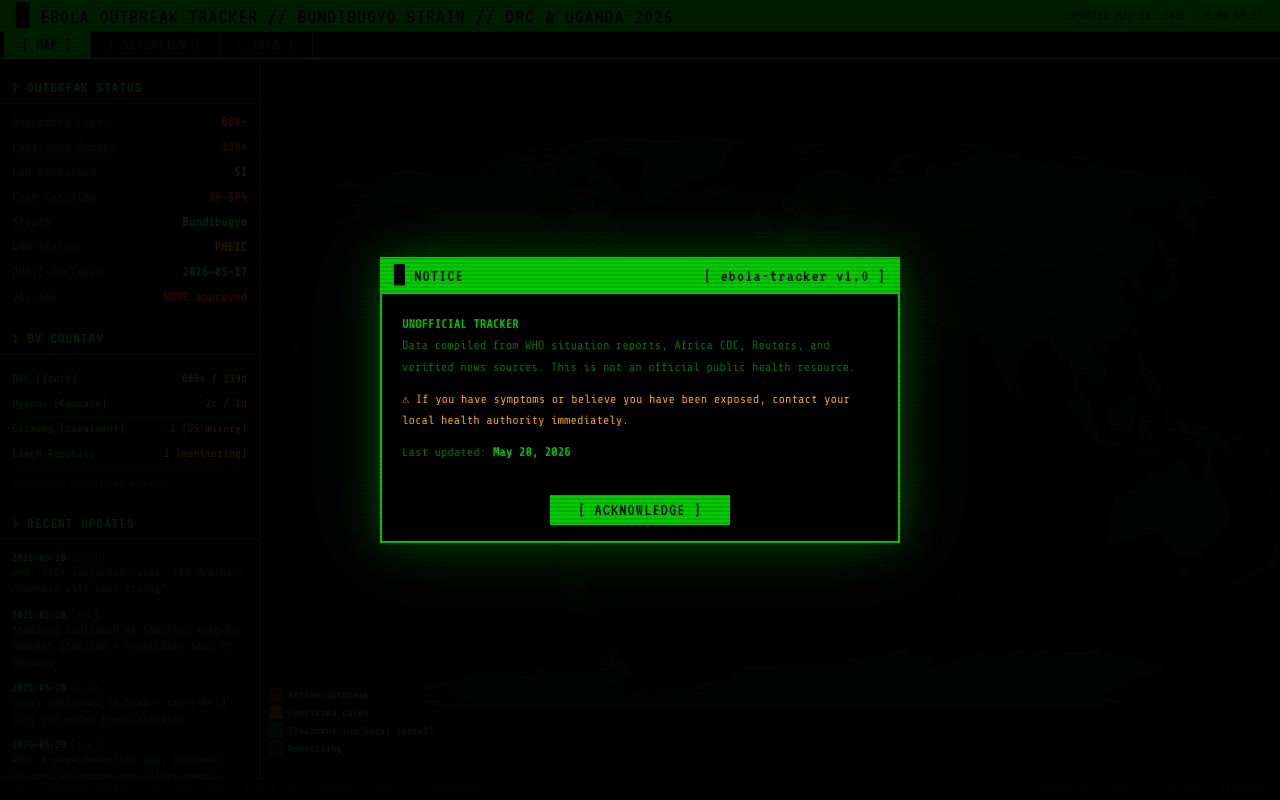
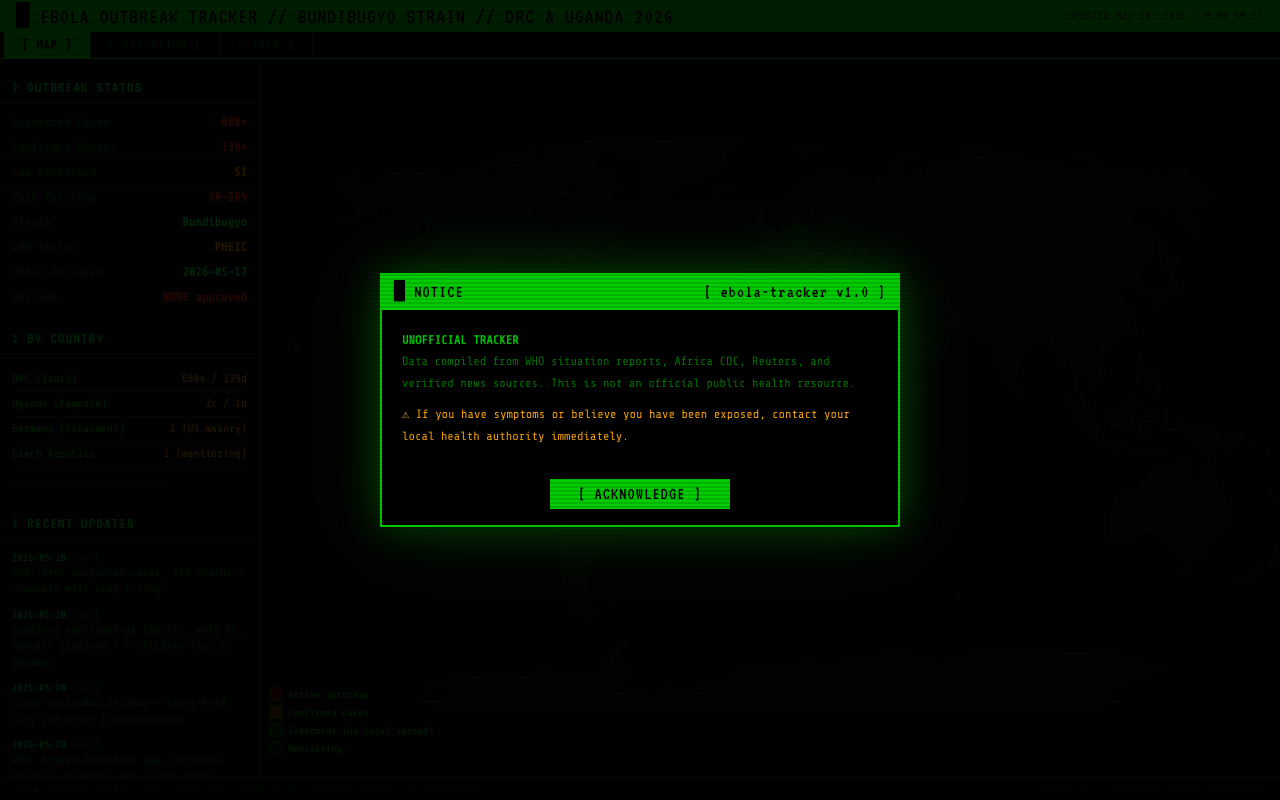
Before and after one commit to BreRoz/ebola, a Flask app: page / in a window 1280 px wide. Run offline with Flask 3, Linux system fonts and the light colour scheme.

Commit message:
Remove last updated date from disclaimer modal
Header already shows the live timestamp — no need to maintain
it in two places.

Co-Authored-By: Claude Sonnet 4.6 <noreply@anthropic.com>

```diff
--- a/templates/index.html
+++ b/templates/index.html
@@ -23,7 +23,6 @@
       <p><strong>UNOFFICIAL TRACKER</strong></p>
       <p>Data compiled from WHO situation reports, Africa CDC, Reuters, and verified news sources. This is not an official public health resource.</p>
       <p style="margin-top:10px" class="warn">&#x26A0; If you have symptoms or believe you have been exposed, contact your local health authority immediately.</p>
-      <p style="margin-top:10px">Last updated: <strong>May 20, 2026</strong></p>
     </div>
     <div class="modal-footer">
       <button id="disclaimer-close" class="btn-dos">[ ACKNOWLEDGE ]</button>
```
